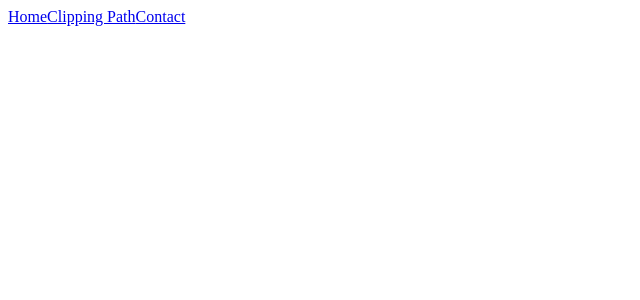
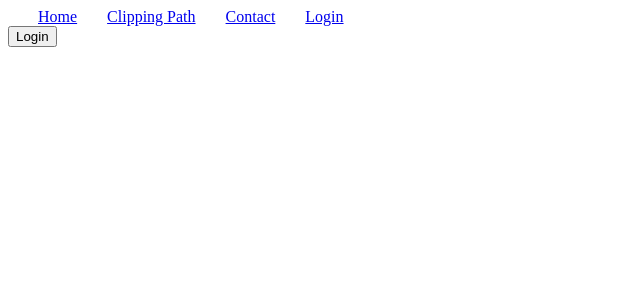
Before and after one commit to lightDevX/simplefirebase, a React (Vite) app: page /login in a window 1280 px wide. Shown: the top 300 px of the page, without its empty margins (0-640 px from the left). Built offline with nearby package versions, Linux system fonts and the light colour scheme.

Commit message:
Header CSS create

```diff
--- a/index.html
+++ b/index.html
@@ -1,13 +1,16 @@
 <!DOCTYPE html>
 <html lang="en">
+
   <head>
     <meta charset="UTF-8" />
     <link rel="icon" type="image/svg+xml" href="/vite.svg" />
     <meta name="viewport" content="width=device-width, initial-scale=1.0" />
-    <title>Vite + React</title>
+    <title>Simple Firebase Project</title>
   </head>
+
   <body>
     <div id="root"></div>
     <script type="module" src="/src/main.jsx"></script>
   </body>
+
 </html>
--- a/src/Auth/Login/Login.jsx
+++ b/src/Auth/Login/Login.jsx
@@ -3,7 +3,7 @@ import React from 'react';
 const Login = () => {
     return (
         <div>
-
+            <button>Login</button>
         </div>
     );
 };
--- /dev/null
+++ b/src/components/Header/Header.css
@@ -0,0 +1,4 @@
+.space {
+
+    padding-left: 30px;
+}
--- a/src/components/Header/Header.jsx
+++ b/src/components/Header/Header.jsx
@@ -1,14 +1,17 @@
 import React from 'react';
 import { Link } from 'react-router-dom';
+import './Header.css'
 
 const Header = () => {
     return (
-        <div>
-            <Link to='/'>Home</Link>
-            <Link to='/clipping-path'>Clipping Path</Link>
-            <Link to='/contact'>Contact</Link>
-
-        </div>
+        <>
+            <div >
+                <Link className='space' to='/'>Home</Link>
+                <Link className='space' to='/clipping-path'>Clipping Path</Link>
+                <Link className='space' to='/contact'>Contact</Link>
+                <Link className='space' to='/login'>Login</Link>
+            </div>
+        </>
     );
 };
 
```
